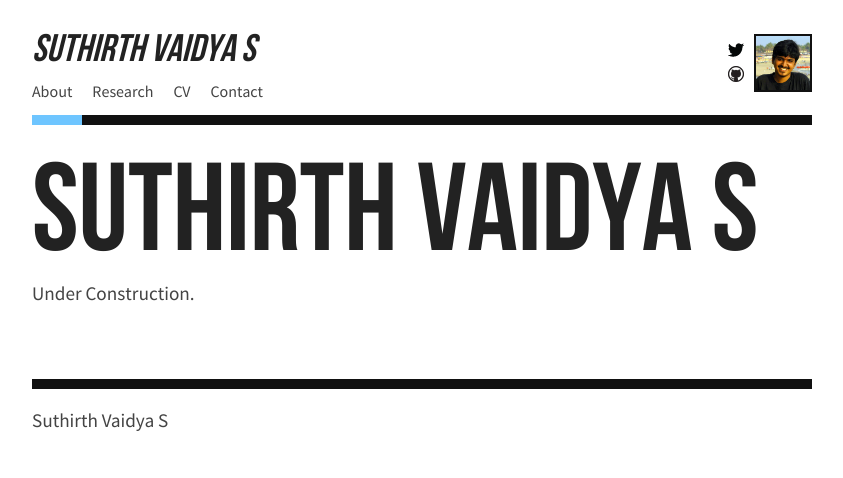
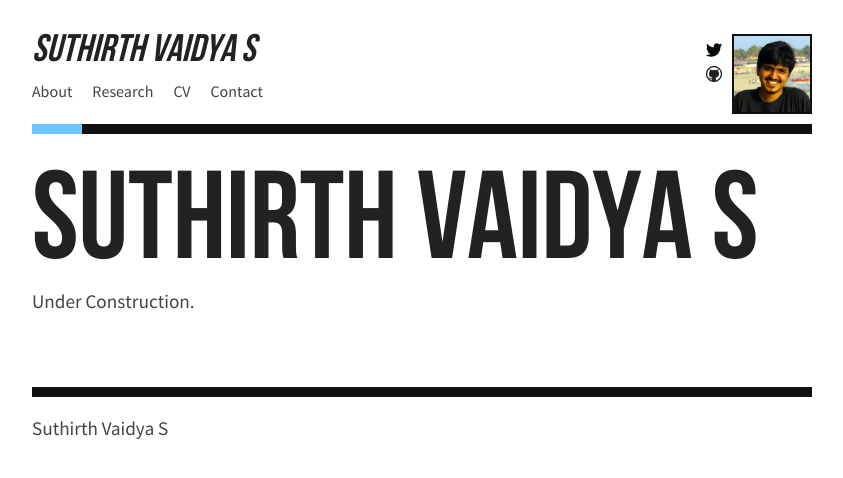
Before and after one commit to suthirth/suthirth.github.io, a Jekyll site: the page built from index.html, in a window 1280 px wide. Shown: the top 478 px of the page, without its empty margins (218-1061 px from the left). Built offline with Jekyll 4.4.1, drawn with Linux system fonts in a browser that asks for light colours; the list of posts is cut into pages by our own code.

Commit message:
Update mobile.css

```diff
--- a/css/mobile.css
+++ b/css/mobile.css
@@ -126,8 +126,8 @@ header .nav-selection.contact {
 
 header .profile {
   float: right;
-  height: 58px;
-  max-width: 84px;
+  height: 80px;
+  max-width: 110px;
   margin-top: 14px; }
 
 header .social {
@@ -139,8 +139,8 @@ header .social img {
   margin: 9px 0; }
 
 header .avatar {
-  height: 58px;
-  width: 58px;
+  height: 80px;
+  width: 80px;
   border: 2px solid #111111;
   float: left;
   margin-left: 10px; }
```
